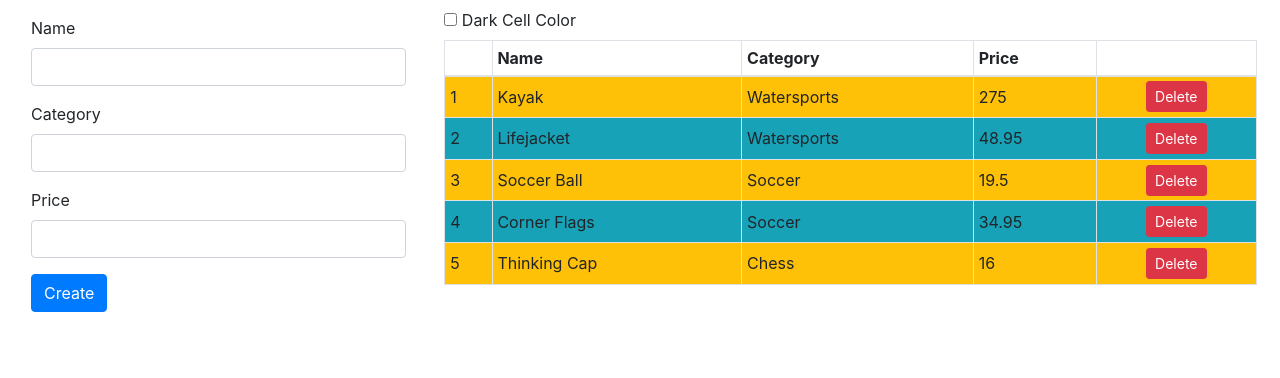
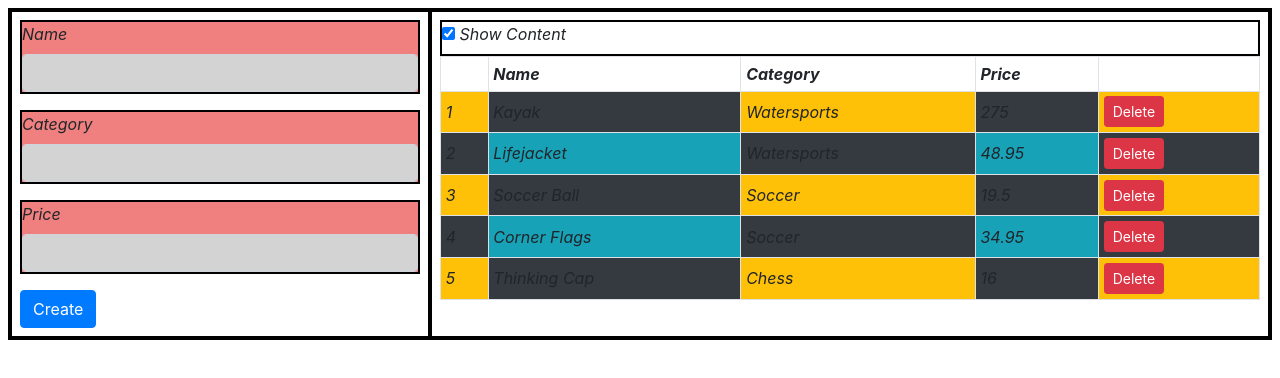
Before and after one commit to ericung/pro-angular9-example, an Angular app: page / in a window 1280 px wide. Shown: the top 378 px of the page. Built offline with nearby package versions, Linux system fonts and the light colour scheme.

Commit message:
12/7/2020 understanding components

```diff
--- a/src/app/app.module.ts
+++ b/src/app/app.module.ts
@@ -8,11 +8,15 @@ import { PaStructureDirective } from "./structure.directive";
 import { PaIteratorDirective } from "./iterator.directive";
 import { PaCellColor } from "./cellColor.directive";
 import { PaCellColorSwitcher } from "./cellColorSwitcher.directive";
+import { ProductTableComponent } from "./productTable.component";
+import { ProductFormComponent } from "./productForm.component";
+import { PaToggleView } from "./toggleView.component";
 @NgModule({
     imports: [BrowserModule, FormsModule, ReactiveFormsModule],
     declarations: [ProductComponent, PaAttrDirective, PaModel,
         PaStructureDirective, PaIteratorDirective,
-        PaCellColor, PaCellColorSwitcher],
+        PaCellColor, PaCellColorSwitcher, ProductTableComponent,
+        ProductFormComponent, PaToggleView],
     bootstrap: [ProductComponent]
 })
 export class AppModule { }
--- a/src/app/component.ts
+++ b/src/app/component.ts
@@ -1,33 +1,15 @@
 import { ApplicationRef, Component } from "@angular/core";
-import { NgForm, FormGroup } from "@angular/forms";
 import { Model } from "./repository.model";
 import { Product } from "./product.model";
-import { ProductFormGroup, ProductFormControl } from "./form.model";
+import { ProductFormGroup } from "./form.model";
 @Component({
     selector: "app",
-    templateUrl: "template.html"
+    templateUrl: "template.html",
+    styles: ["/deep/ div { border: 2px black solid;  font-style:italic }"]
 })
 export class ProductComponent {
     model: Model = new Model();
-    formGroup: ProductFormGroup = new ProductFormGroup();
-    showTable: boolean = false;
-    darkColor: boolean = false;
-
-    getProduct(key: number): Product {
-        return this.model.getProduct(key);
-    }
-    getProducts(): Product[] {
-        return this.model.getProducts();
-    }
-    newProduct: Product = new Product();
     addProduct(p: Product) {
         this.model.saveProduct(p);
     }
-    deleteProduct(key: number) {
-        this.model.deleteProduct(key);
-    }
-    formSubmitted: boolean = false;
-    submitForm() {
-        this.addProduct(this.newProduct);
-    }
 }
--- /dev/null
+++ b/src/app/productForm.component.css
@@ -0,0 +1,9 @@
+div {
+    background-color: lightcoral;
+}
+:host:hover {
+    font-size: 25px;
+}
+:host-context(.angularApp) input {
+    background-color: lightgray;
+}
--- /dev/null
+++ b/src/app/productForm.component.html
@@ -0,0 +1,20 @@
+<form novalidate #form="ngForm" (ngSubmit)="submitForm(form)">
+    <div class="form-group">
+        <label>Name</label>
+        <input class="form-control"
+            name="name" [(ngModel)]="newProduct.name" />
+    </div>
+    <div class="form-group">
+        <label>Category</label>
+        <input class="form-control"
+            name="category" [(ngModel)]="newProduct.category" />
+    </div>
+    <div class="form-group">
+        <label>Price</label>
+        <input class="form-control"
+            name="name" [(ngModel)]="newProduct.price" />
+    </div>
+    <button class="btn btn-primary" type="submit">
+            Create
+    </button>
+</form>
--- /dev/null
+++ b/src/app/productForm.component.ts
@@ -0,0 +1,18 @@
+import { Component, Output, EventEmitter, ViewEncapsulation } from "@angular/core";
+import { Product } from "./product.model";
+@Component({
+    selector: "paProductForm",
+    templateUrl: "productForm.component.html",
+    styleUrls: ["productForm.component.css"],
+    encapsulation: ViewEncapsulation.Emulated
+})
+export class ProductFormComponent {
+    newProduct: Product = new Product();
+    @Output("paNewProduct")
+    newProductEvent = new EventEmitter<Product>();
+    submitForm(form: any) {
+        this.newProductEvent.emit(this.newProduct);
+        this.newProduct = new Product();
+        form.reset();
+    }
+}
--- /dev/null
+++ b/src/app/productTable.component.html
@@ -0,0 +1,15 @@
+<table class="table table-sm table-bordered table-striped">
+    <tr><th></th><th>Name</th><th>Category</th><th>Price</th><th></th></tr>
+    <tr *paFor="let item of getProducts(); let i = index; let odd = odd;
+            let even = even" [class.bg-info]="odd" [class.bg-warning]="even">
+        <td style="vertical-align:middle">{{i + 1}}</td>
+        <td style="vertical-align:middle">{{item.name}}</td>
+        <td style="vertical-align:middle">{{item.category}}</td>
+        <td style="vertical-align:middle">{{item.price}}</td>
+        <td class="text-xs-center">
+            <button class="btn btn-danger btn-sm" (click)="deleteProduct(item.id)">
+                Delete
+            </button>
+        </td>
+    </tr>
+</table>
--- /dev/null
+++ b/src/app/productTable.component.ts
@@ -0,0 +1,37 @@
+import { Component, Input, ViewChildren, QueryList } from "@angular/core";
+import { Model } from "./repository.model";
+import { Product } from "./product.model";
+import { PaCellColor } from "./cellColor.directive";
+@Component({
+    selector: "paProductTable",
+    templateUrl: "productTable.component.html"
+})
+export class ProductTableComponent {
+    @Input("model")
+    dataModel: Model;
+    getProduct(key: number): Product {
+        return this.dataModel.getProduct(key);
+    }
+    getProducts(): Product[] {
+        return this.dataModel.getProducts();
+    }
+    deleteProduct(key: number) {
+        this.dataModel.deleteProduct(key);
+    }
+    showTable: boolean = true;
+    @ViewChildren(PaCellColor)
+    viewChildren: QueryList<PaCellColor>;
+    ngAfterViewInit() {
+        this.viewChildren.changes.subscribe(() => {
+            this.updateViewChildren();
+        });
+        this.updateViewChildren();
+    }
+    private updateViewChildren() {
+        setTimeout(() => {
+            this.viewChildren.forEach((child, index) => {
+                child.setColor(index % 2 ? true : false);
+            })
+        }, 0);
+    }
+}
--- a/src/app/template.html
+++ b/src/app/template.html
@@ -1,52 +1,10 @@
 <div class="row m-2">
-  <div class="col-4">
-      <form class="m-2" novalidate (ngSubmit)="submitForm()">
-          <div class="form-group">
-              <label>Name</label>
-              <input class="form-control" name="name"
-                  [(ngModel)]="newProduct.name" />
-          </div>
-          <div class="form-group">
-              <label>Category</label>
-              <input class="form-control" name="category"
-                  [(ngModel)]="newProduct.category" />
-          </div>
-          <div class="form-group">
-              <label>Price</label>
-              <input class="form-control" name="price"
-                  [(ngModel)]="newProduct.price" />
-          </div>
-          <button class="btn btn-primary" type="submit">Create</button>
-      </form>
+  <div class="col-4 p-2">
+    <paProductForm (paNewProduct)="addProduct($event)"></paProductForm>
   </div>
-  <div class="col-8">
-    <div class="checkbox">
-        <label>
-            <input type="checkbox" [(ngModel)]="darkColor" />
-            Dark Cell Color
-        </label>
-    </div>
-    <table class="table table-sm table-bordered table-striped"
-            [paCellDarkColor]="darkColor">
-        <thead>
-            <tr><th></th><th>Name</th><th>Category</th><th>Price</th><th></th></tr>
-        </thead>
-        <tbody>
-            <tr *paFor="let item of getProducts(); let i = index; let odd = odd;
-                    let even = even" [class.bg-info]="odd"
-                    [class.bg-warning]="even">
-                    <td style="vertical-align:middle">{{i + 1}}</td>
-                    <td style="vertical-align:middle">{{item.name}}</td>
-                    <td style="vertical-align:middle">{{item.category}}</td>
-                    <td style="vertical-align:middle">{{item.price}}</td>
-                    <td class="text-center">
-                        <button class="btn btn-danger btn-sm"
-                                (click)="deleteProduct(item.id)">
-                            Delete
-                        </button>
-                    </td>
-            </tr>
-        </tbody>
-    </table>
+  <div class="col-8 p-2">
+    <paToggleView>
+      <paProductTable [model]="model"></paProductTable>
+    </paToggleView>
   </div>
 </div>
--- /dev/null
+++ b/src/app/toggleView.component.html
@@ -0,0 +1,7 @@
+<div class="checkbox">
+    <label>
+        <input type="checkbox" [(ngModel)]="showContent" />
+        Show Content
+    </label>
+</div>
+<ng-content *ngIf="showContent"></ng-content>
--- /dev/null
+++ b/src/app/toggleView.component.ts
@@ -0,0 +1,8 @@
+import { Component } from "@angular/core";
+@Component({
+    selector: "paToggleView",
+    templateUrl: "toggleView.component.html"
+})
+export class PaToggleView {
+    showContent: boolean = true;
+}
--- a/src/index.html
+++ b/src/index.html
@@ -8,6 +8,6 @@
   <link rel="icon" type="image/x-icon" href="favicon.ico">
 </head>
 <body>
-  <app></app>
+  <app class="angularApp"></app>
 </body>
 </html>
```
